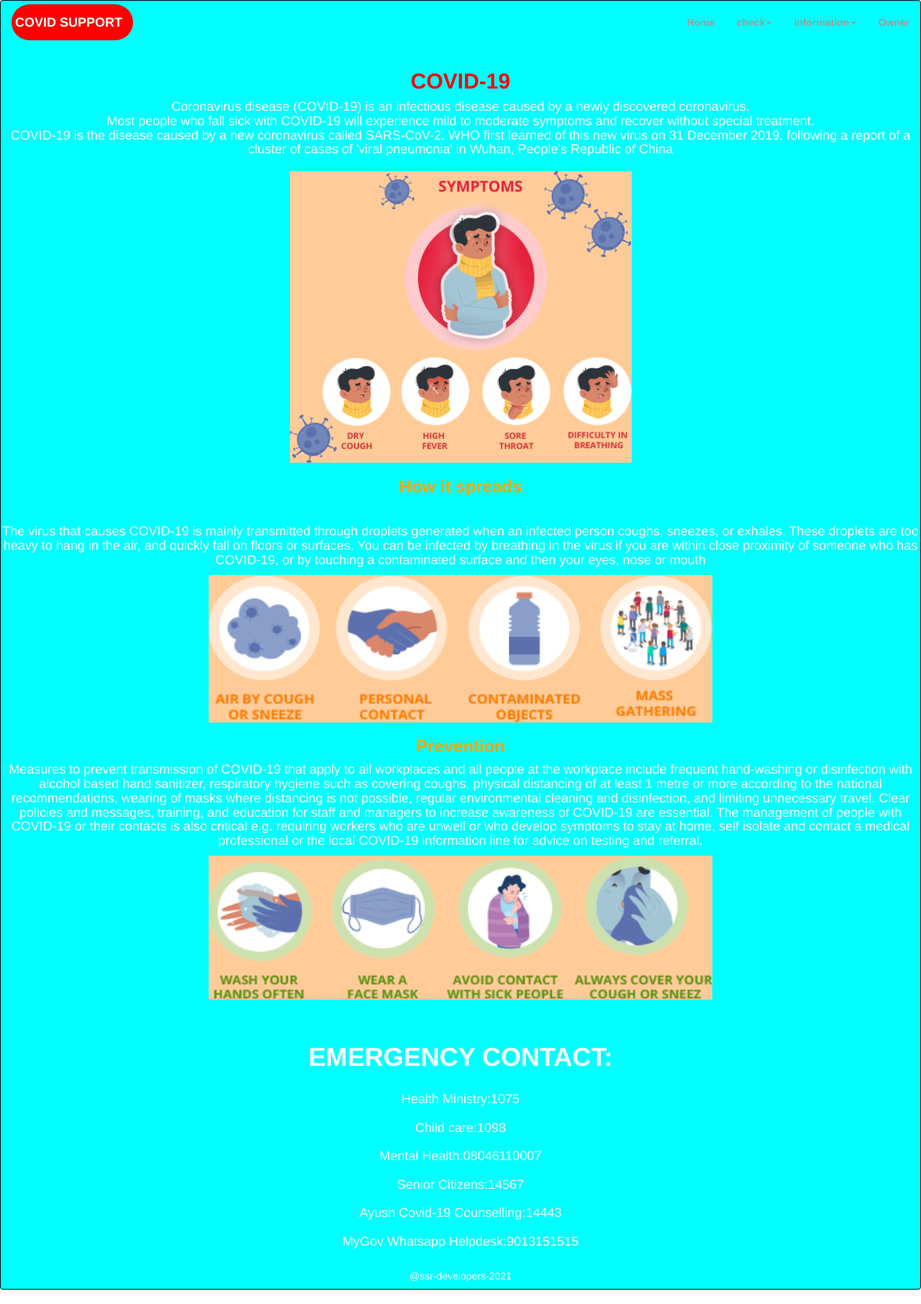
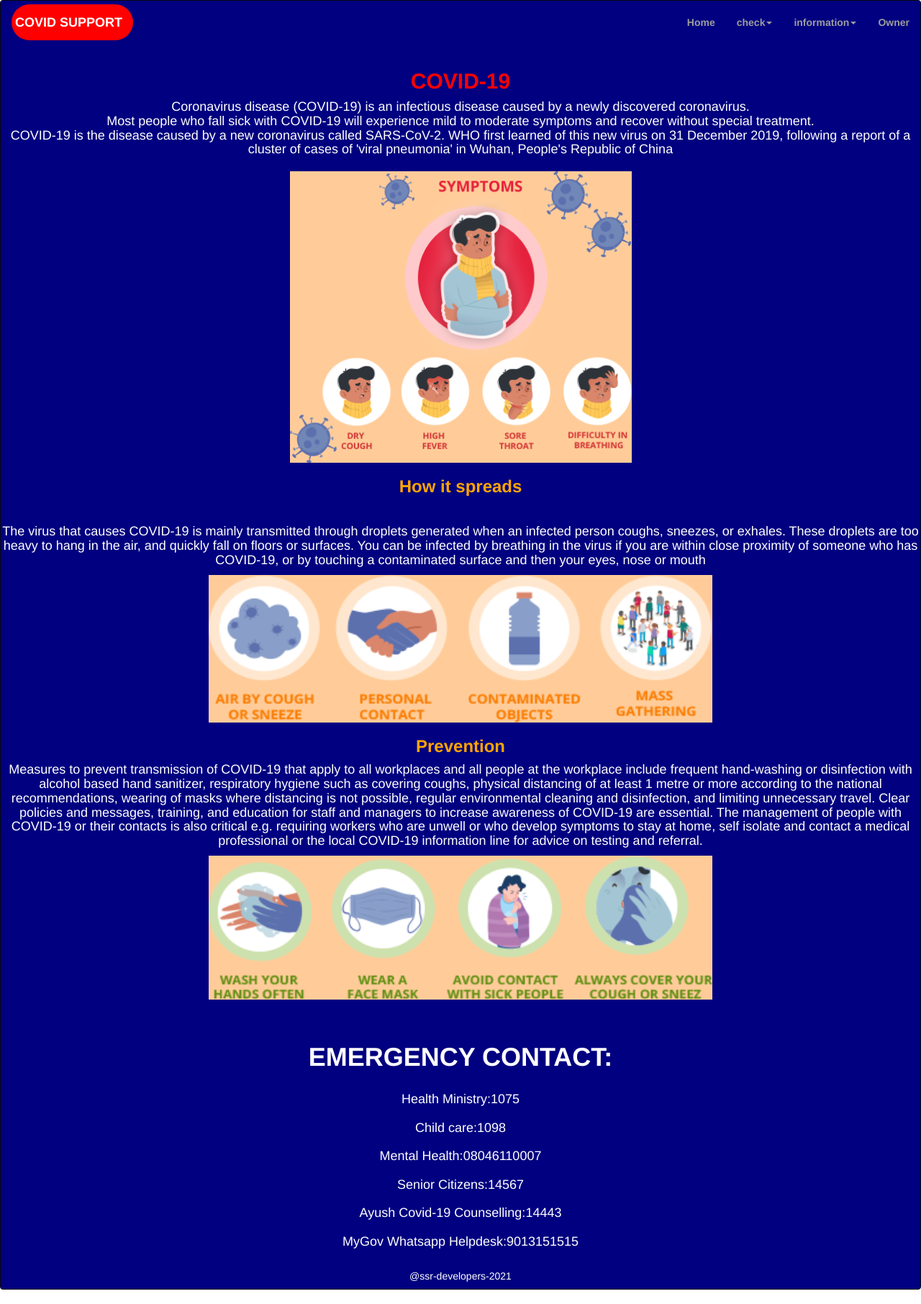
Before and after one commit to sai-sunandh/covidsupportsystem, a Django app: page / in a window 1280 px wide. Shown: the whole page at 72% size. Run offline with Django 3.2, Linux system fonts and the light colour scheme; some libraries are stand-ins or nearby versions.

Commit message:
Update navbar.html

```diff
--- a/nmcc/templates/nmcc/navbar.html
+++ b/nmcc/templates/nmcc/navbar.html
@@ -10,7 +10,7 @@
 </head>
 <body>
 
-	<nav class="navbar navbar-inverse" style="background-color:aqua;padding-top:5px">
+	<nav class="navbar navbar-inverse" style="background-color:navy;padding-top:5px">
 	  <div class="container-fluid">
 	    <div class="navbar-header active" style="border-radius:250px;background-color:red" >
 
```
